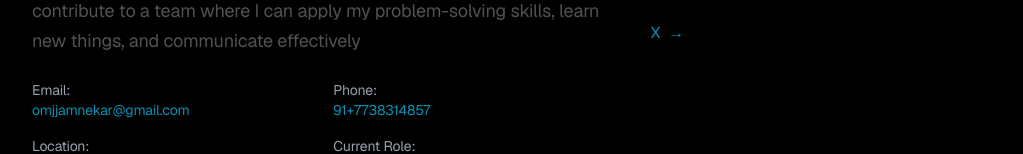
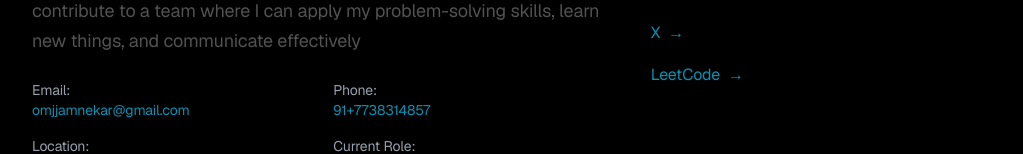
Before and after one commit to omjamnekar/om-jamnekar, a Next.js app: page /about in a window 1280 px wide. Shown: the part 295-449 px from the top of the page, without its empty margins (128-1151 px from the left). Built offline with nearby package versions, Linux system fonts and the light colour scheme.

Commit message:
Fix: about page changes

```diff
--- a/src/app/about/page.tsx
+++ b/src/app/about/page.tsx
@@ -99,6 +99,15 @@ export default function AboutPage() {
                       className="flex items-center space-x-2 text-cyan-400 hover:text-cyan-300 transition-colors"
                     >
                       <span>X</span>
+                      <span>→</span>
+                    </a>
+                    <a
+                      href={site.socials.leetcode}
+                      target="_blank"
+                      rel="noopener noreferrer"
+                      className="flex items-center space-x-2 text-cyan-400 hover:text-cyan-300 transition-colors"
+                    >
+                      <span>LeetCode</span>
                       <span>→</span>
                     </a>
                   </div>
--- a/src/components/HeroCard.tsx
+++ b/src/components/HeroCard.tsx
@@ -9,6 +9,7 @@ import {
   MapPin,
   MoreVertical,
   Linkedin,
+  X,
 } from "lucide-react";
 
 export default function HeroCard() {
@@ -57,13 +58,24 @@ export default function HeroCard() {
                 <Github className="w-4 h-4 text-gray-300" />
               </a>
               <a
-                href={site.socials.instagram}
+                href={site.socials.twitter}
                 target="_blank"
                 rel="noopener noreferrer"
                 className="inline-flex items-center justify-center w-9 h-9 rounded-lg bg-gray-900 hover:bg-gray-800 transition-colors border border-gray-700"
-                aria-label="Instagram"
+                aria-label="X"
               >
-                <Instagram className="w-4 h-4 text-gray-300" />
+                {/* X (Twitter) SVG logo */}
+                <svg
+                  xmlns="http://www.w3.org/2000/svg"
+                  viewBox="0 0 24 24"
+                  fill="none"
+                  className="w-4 h-4 text-gray-300"
+                >
+                  <path
+                    d="M17.53 3H21.5L14.42 10.73L22.75 21H16.44L11.38 14.62L5.72 21H1.75L9.23 12.73L1.25 3H7.74L12.36 9.67L17.53 3ZM16.41 19.13H18.13L7.66 4.77H5.82L16.41 19.13Z"
+                    fill="currentColor"
+                  />
+                </svg>
               </a>
               <a
                 href={site.socials.linkedin}
```
